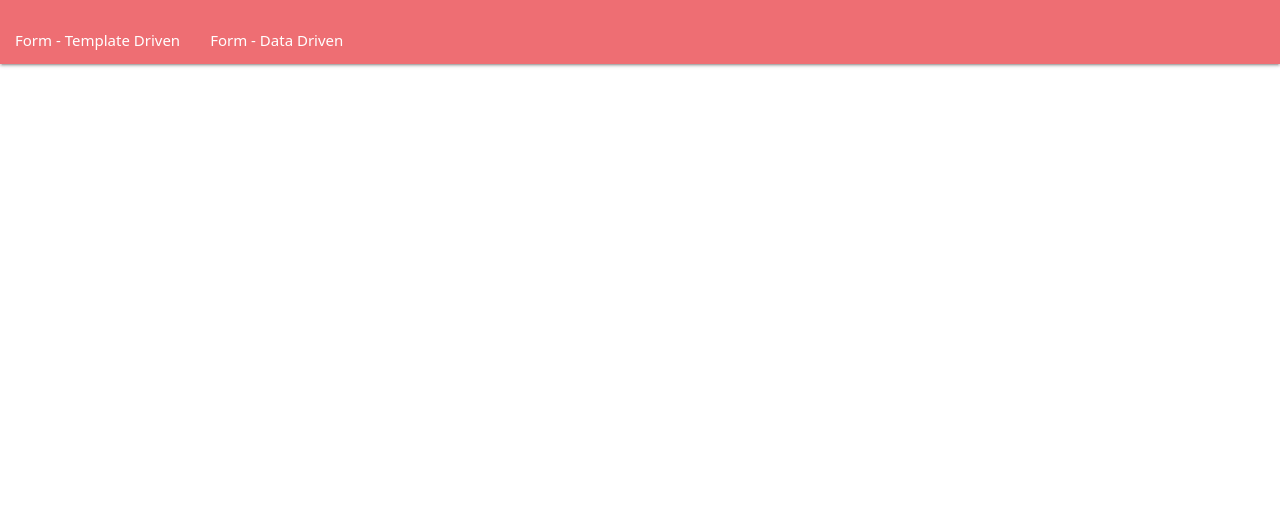
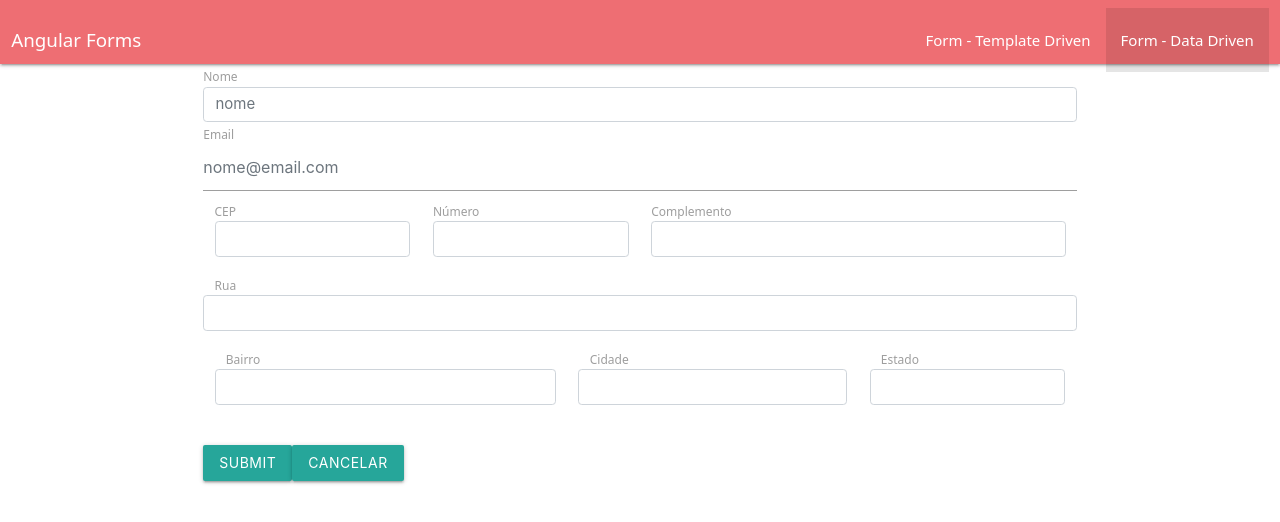
Before and after one commit to Pjlacerda18/Loiane-Angular, an Angular app in the folder forms/: page /DataForm in a window 1280 px wide. Before the commit this address led to /. Shown: the top 522 px of the page. Built offline with nearby package versions, Linux system fonts and the light colour scheme.

Commit message:
atualizaçaõ

```diff
--- a/forms/src/app/app-routing.module.ts
+++ b/forms/src/app/app-routing.module.ts
@@ -4,9 +4,9 @@
 import { TemplateFormComponent } from './template-form/template-form.component';
 
 const routes: Routes = [
-  {path: 'templateForm', component:TemplateFormComponent},
-  {path: 'dataForm', component:DataFormComponent},
-  { path: '', pathMatch: 'full', redirectTo: 'dataForm' },
+  {path: 'TemplateForm', component:TemplateFormComponent},
+  {path: 'DataForm', component:DataFormComponent},
+  { path: '', pathMatch: 'full', redirectTo: 'DataForm' },
 ];
 
 @NgModule({
--- a/forms/src/app/app.component.html
+++ b/forms/src/app/app.component.html
@@ -1,14 +1,17 @@
 <nav class="navbar  navbar-default">
 
-    <div class=" navbar-header">
+    <div class="container-fluid">
+        <div class="navbar-header">
+            <a class="navbar-brand" routerLink="">Angular Forms</a>
+        </div>
 
         <ul class="left hide-on-med-and-down">
-            <li routerLinkActive=" active ">
-                <a routerLink="/TemplateForm ">Form - Template Driven</a>
+            <li routerLinkActive="active">
+                <a routerLink="/TemplateForm">Form - Template Driven</a>
             </li>
 
-            <li routerLinkActive="active ">
-                <a routerLink="/DataForm ">Form - Data Driven</a>
+            <li routerLinkActive="active">
+                <a routerLink="/DataForm">Form - Data Driven</a>
             </li>
         </ul>
     </div>
--- a/forms/src/app/data-form/data-form.component.html
+++ b/forms/src/app/data-form/data-form.component.html
@@ -20,6 +20,55 @@
         </div>
 
     </div>
+    <div class="form-group row">
+
+
+        <div class="col-md-3" [ngClass]="aplicaCssErro('cep')">
+            <label for="cep" class="control-label">CEP</label>
+            <input type="cep" class="form-control" id="cep" formControlName="cep">
+            <app-campo-control-erro [mostrarErro]="verificaValidTouched('cep')" msgErro="CEP é obrigatório."></app-campo-control-erro>
+
+        </div>
+        <div class="col-md-3" [ngClass]="aplicaCssErro('numero')">
+            <label for="numero" class="control-label">Número</label>
+            <input type="numero" class="form-control" id="numero" formControlName="numero">
+            <app-campo-control-erro [mostrarErro]="verificaValidTouched('numero')" msgErro="Número é obrigatório."></app-campo-control-erro>
+        </div>
+
+        <div class="col-md-6">
+            <label for="complemento" class="control-label">Complemento</label>
+            <input type="complemento" class="form-control" id="complemento" formControlName="complemento">
+        </div>
+    </div>
+
+    <div class="row col-md-12" [ngClass]="aplicaCssErro('rua')">
+        <label for="rua" class="control-label">Rua</label>
+        <input type="rua" class="form-control" id="rua" formControlName="rua">
+        <app-campo-control-erro [mostrarErro]="verificaValidTouched('rua')" msgErro="Rua é obrigatória."></app-campo-control-erro>
+    </div>
+
+    <div class="form-group row">
+
+        <div class="row col-md-5" [ngClass]="aplicaCssErro('bairro')">
+            <label for="bairro" class="control-label">Bairro</label>
+            <input type="bairro" class="form-control" id="bairro" formControlName="bairro">
+            <app-campo-control-erro [mostrarErro]="verificaValidTouched('bairro')" msgErro="Bairro é obrigatório."></app-campo-control-erro>
+        </div>
+
+        <div class="row col-md-4" [ngClass]="aplicaCssErro('cidade')">
+            <label for="cidade" class="control-label">Cidade</label>
+            <input type="cidade" class="form-control" id="cidade" formControlName="cidade">
+            <app-campo-control-erro [mostrarErro]="verificaValidTouched('cidade')" msgErro="Cidade é obrigatório."></app-campo-control-erro>
+        </div>
+
+        <div class="row col-md-3" [ngClass]="aplicaCssErro('estado')">
+            <label for="estado" class="control-label">Estado</label>
+            <input type="estado" class="form-control" id="estado" formControlName="estado">
+            <app-campo-control-erro [mostrarErro]="verificaValidTouched('estado')" msgErro="Estado é obrigatório."></app-campo-control-erro>
+        </div>
+
+    </div>
+
     <div>
 
 
--- a/forms/src/app/data-form/data-form.component.ts
+++ b/forms/src/app/data-form/data-form.component.ts
@@ -27,7 +27,14 @@
 
 this.formulario = this.formBuilder.group({
 nome: [null, Validators.required],
-email: [null, [Validators.required, Validators.email]]
+email: [null, [Validators.required, Validators.email]],
+rua: [null, Validators.required],
+cep: [null, Validators.required],
+numero:[null, Validators.required],
+complemento: [null],
+bairro: [null, Validators.required],
+cidade: [null, Validators.required],
+estado: [null, Validators.required],
 });
 
 
@@ -62,7 +69,7 @@
   }
 
 
-  aplicaCssErro(campo: any){
+  aplicaCssErro(campo: string){
   return {
       'has-error': this.verificaValidTouched(campo),
       'has-feedback':this.verificaValidTouched(campo)
```
